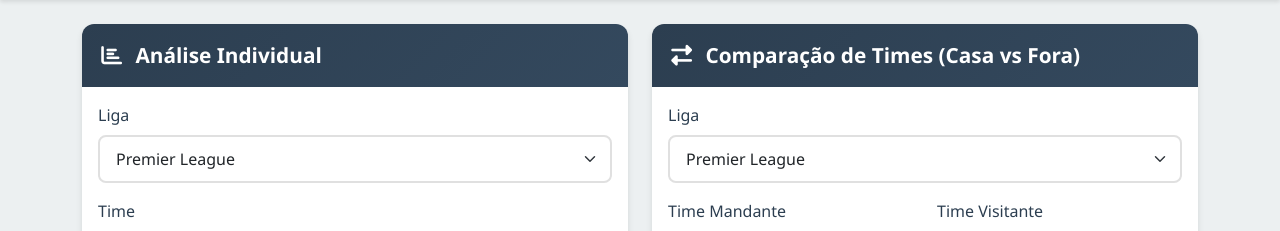
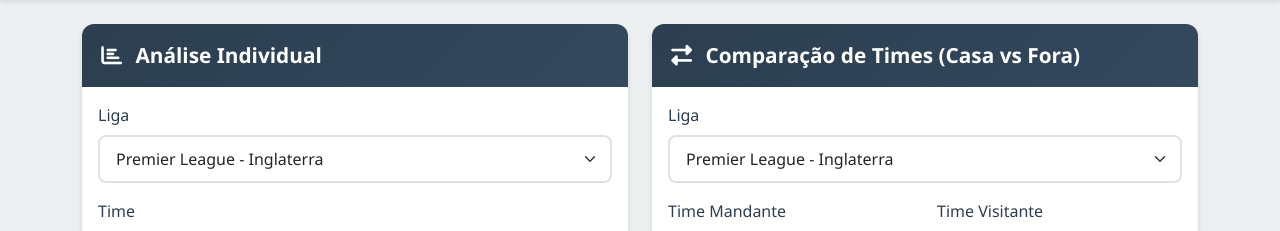
Before and after one commit to zezaltar/TesteStats, a Flask app: page / in a window 1280 px wide. Shown: the part 78-309 px from the top of the page. Run offline with Flask 3, Linux system fonts and the light colour scheme; data that the repository does not hold is empty; some libraries are stand-ins or nearby versions.

Commit message:
Adicionado nome dos países junto aos nomes das ligas nos selects

```diff
--- a/templates/index.html
+++ b/templates/index.html
@@ -315,25 +315,25 @@
                             <label class="form-label">Liga</label>
                             <select id="ligaSelect" class="form-select mb-3">
                                 <optgroup label="Inglaterra">
-                                    <option value="Premier League (Inglaterra)">Premier League</option>
-                                    <option value="Championship (Inglaterra)">Championship</option>
-                                    <option value="League One (Inglaterra)">League One</option>
-                                    <option value="League Two (Inglaterra)">League Two</option>
+                                    <option value="Premier League (Inglaterra)">Premier League - Inglaterra</option>
+                                    <option value="Championship (Inglaterra)">Championship - Inglaterra</option>
+                                    <option value="League One (Inglaterra)">League One - Inglaterra</option>
+                                    <option value="League Two (Inglaterra)">League Two - Inglaterra</option>
                                 </optgroup>
                                 <optgroup label="Espanha">
-                                    <option value="La Liga (Espanha)">La Liga</option>
-                                    <option value="La Liga 2 (Espanha)">La Liga 2</option>
+                                    <option value="La Liga (Espanha)">La Liga - Espanha</option>
+                                    <option value="La Liga 2 (Espanha)">La Liga 2 - Espanha</option>
                                 </optgroup>
                                 <optgroup label="Outros Países">
-                                    <option value="Serie A (Itália)">Serie A</option>
-                                    <option value="Bundesliga (Alemanha)">Bundesliga</option>
-                                    <option value="Scottish Premiership (Escócia)">Scottish Premiership</option>
-                                    <option value="Ligue 1 (França)">Ligue 1</option>
-                                    <option value="Eredivisie (Holanda)">Eredivisie</option>
-                                    <option value="Pro League (Bélgica)">Pro League</option>
-                                    <option value="Primeira Liga (Portugal)">Primeira Liga</option>
-                                    <option value="Süper Lig (Turquia)">Süper Lig</option>
-                                    <option value="Super League (Grécia)">Super League</option>
+                                    <option value="Serie A (Itália)">Serie A - Itália</option>
+                                    <option value="Bundesliga (Alemanha)">Bundesliga - Alemanha</option>
+                                    <option value="Scottish Premiership (Escócia)">Scottish Premiership - Escócia</option>
+                                    <option value="Ligue 1 (França)">Ligue 1 - França</option>
+                                    <option value="Eredivisie (Holanda)">Eredivisie - Holanda</option>
+                                    <option value="Pro League (Bélgica)">Pro League - Bélgica</option>
+                                    <option value="Primeira Liga (Portugal)">Primeira Liga - Portugal</option>
+                                    <option value="Süper Lig (Turquia)">Süper Lig - Turquia</option>
+                                    <option value="Super League (Grécia)">Super League - Grécia</option>
                                 </optgroup>
                             </select>
                         </div>
@@ -418,25 +418,25 @@
                             <label class="form-label">Liga</label>
                             <select id="ligaCompareSelect" class="form-select mb-3">
                                 <optgroup label="Inglaterra">
-                                    <option value="Premier League (Inglaterra)">Premier League</option>
-                                    <option value="Championship (Inglaterra)">Championship</option>
-                                    <option value="League One (Inglaterra)">League One</option>
-                                    <option value="League Two (Inglaterra)">League Two</option>
+                                    <option value="Premier League (Inglaterra)">Premier League - Inglaterra</option>
+                                    <option value="Championship (Inglaterra)">Championship - Inglaterra</option>
+                                    <option value="League One (Inglaterra)">League One - Inglaterra</option>
+                                    <option value="League Two (Inglaterra)">League Two - Inglaterra</option>
                                 </optgroup>
                                 <optgroup label="Espanha">
-                                    <option value="La Liga (Espanha)">La Liga</option>
-                                    <option value="La Liga 2 (Espanha)">La Liga 2</option>
+                                    <option value="La Liga (Espanha)">La Liga - Espanha</option>
+                                    <option value="La Liga 2 (Espanha)">La Liga 2 - Espanha</option>
                                 </optgroup>
                                 <optgroup label="Outros Países">
-                                    <option value="Serie A (Itália)">Serie A</option>
-                                    <option value="Bundesliga (Alemanha)">Bundesliga</option>
-                                    <option value="Scottish Premiership (Escócia)">Scottish Premiership</option>
-                                    <option value="Ligue 1 (França)">Ligue 1</option>
-                                    <option value="Eredivisie (Holanda)">Eredivisie</option>
-                                    <option value="Pro League (Bélgica)">Pro League</option>
-                                    <option value="Primeira Liga (Portugal)">Primeira Liga</option>
-                                    <option value="Süper Lig (Turquia)">Süper Lig</option>
-                                    <option value="Super League (Grécia)">Super League</option>
+                                    <option value="Serie A (Itália)">Serie A - Itália</option>
+                                    <option value="Bundesliga (Alemanha)">Bundesliga - Alemanha</option>
+                                    <option value="Scottish Premiership (Escócia)">Scottish Premiership - Escócia</option>
+                                    <option value="Ligue 1 (França)">Ligue 1 - França</option>
+                                    <option value="Eredivisie (Holanda)">Eredivisie - Holanda</option>
+                                    <option value="Pro League (Bélgica)">Pro League - Bélgica</option>
+                                    <option value="Primeira Liga (Portugal)">Primeira Liga - Portugal</option>
+                                    <option value="Süper Lig (Turquia)">Süper Lig - Turquia</option>
+                                    <option value="Super League (Grécia)">Super League - Grécia</option>
                                 </optgroup>
                             </select>
                         </div>
```
